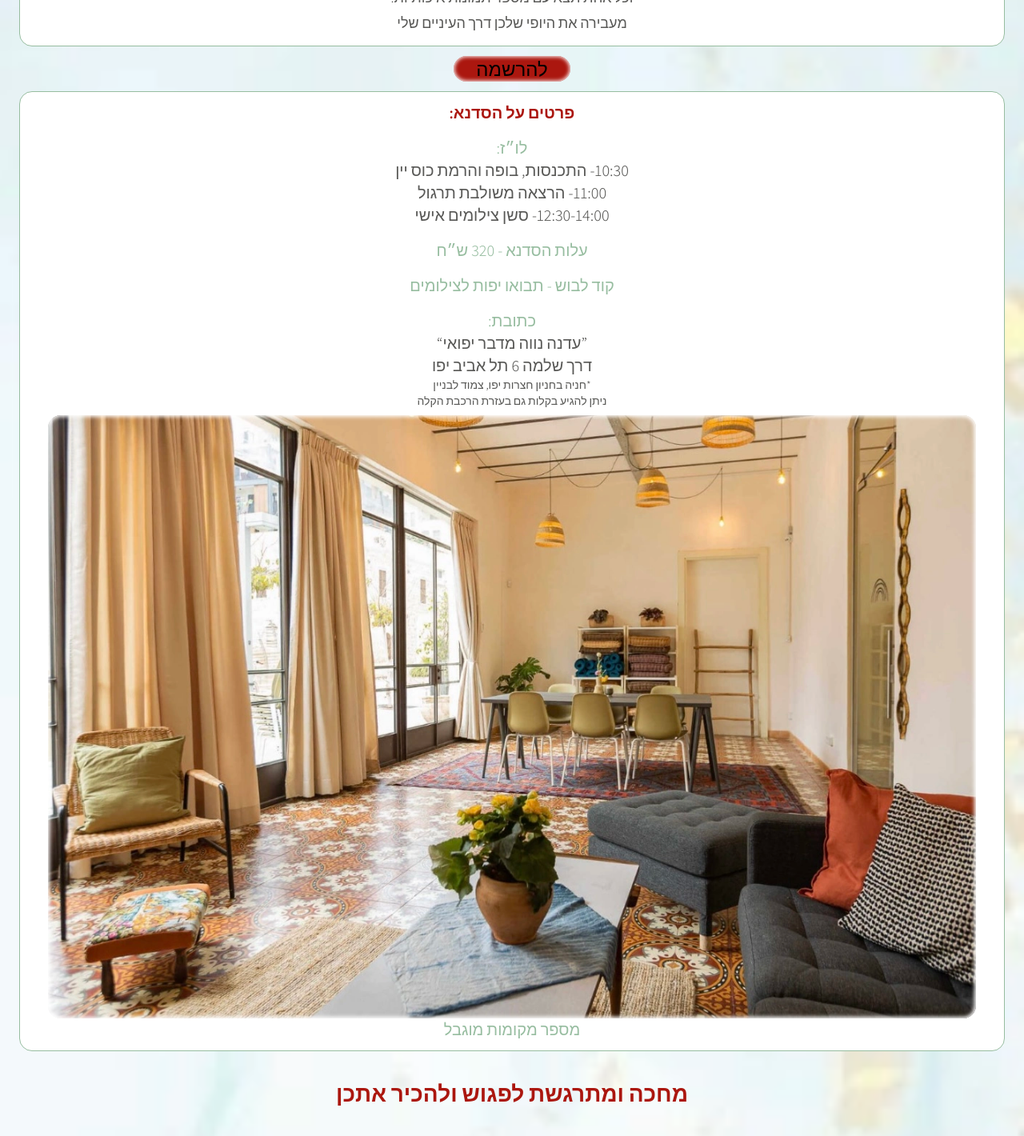
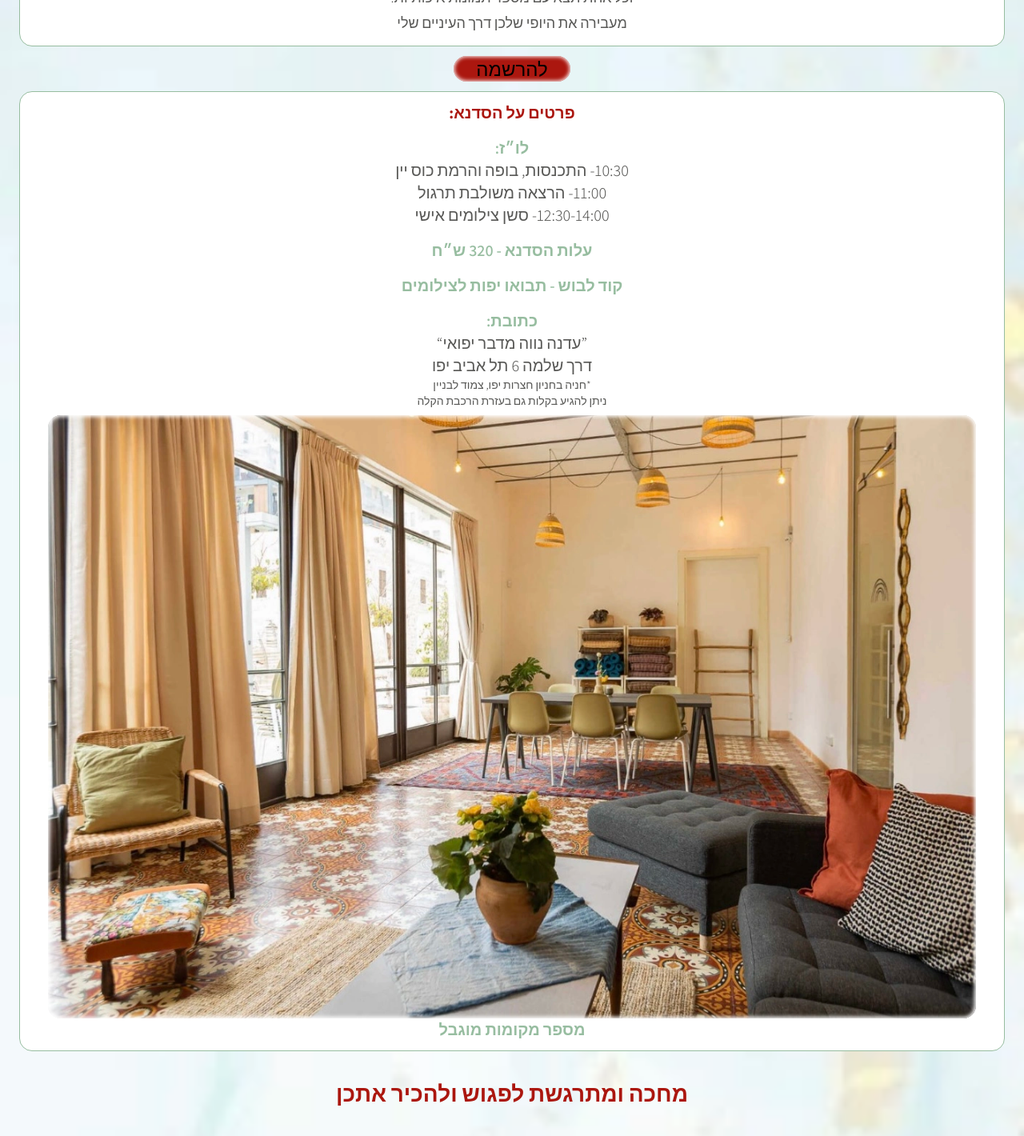
Before and after one commit to EtanHey/bateli-workshop, a Next.js app: page / in a window 1280 px wide. Shown: the part 1940-3360 px from the top of the page at 80% size. Built offline with nearby package versions, Linux system fonts and the light colour scheme.

Commit message:
bolden info section titles

```diff
--- a/components/section-parts/Wrapper.tsx
+++ b/components/section-parts/Wrapper.tsx
@@ -1,7 +1,7 @@
 import React, {ReactNode} from 'react';
 
 const SectionWrapper = ({children}: {children: ReactNode}) => {
-  return <div className='py-3 border-title-green border-[.25px] px-1 w-full rounded-2xl text-xl bg-white'>{children}</div>;
+  return <div className='py-3 border-title-green border-[0.25px] px-1 w-full rounded-2xl text-xl bg-white'>{children}</div>;
 };
 
 export default SectionWrapper;
--- a/components/sections/WorkshopInfoSection.tsx
+++ b/components/sections/WorkshopInfoSection.tsx
@@ -6,21 +6,21 @@ const WorkshopInfoSection = () => {
   return (
     <SectionWrapper>
       <div className='flex gap-4 font-light flex-col'>
-        <h2 className='font-semibold text-red-color'>פרטים על הסדנא:</h2>
+        <h2 className='font-bold text-red-color'>פרטים על הסדנא:</h2>
         <div className='text-text-gray'>
-          <h3 className='text-title-green'>לו״ז:</h3>
+          <h3 className='text-title-green font-semibold'>לו״ז:</h3>
           <p>10:30- התכנסות, בופה והרמת כוס יין</p>
           <p>11:00- הרצאה משולבת תרגול</p>
           <p>12:30-14:00- סשן צילומים אישי</p>
         </div>
         <div>
-          <h3 className='text-title-green'>עלות הסדנא - 320 ש״ח</h3>
+          <h3 className='text-title-green font-semibold'>עלות הסדנא - 320 ש״ח</h3>
         </div>
         <div>
-          <h3 className='text-title-green'>קוד לבוש - תבואו יפות לצילומים</h3>
+          <h3 className='text-title-green font-semibold'>קוד לבוש - תבואו יפות לצילומים</h3>
         </div>
         <div className='text-text-gray flex flex-col'>
-          <h3 className='text-title-green'>כתובת:</h3>
+          <h3 className='text-title-green font-semibold'>כתובת:</h3>
           {/* address */}
           <p>
             ”עדנה נווה מדבר יפואי“
@@ -36,7 +36,7 @@ const WorkshopInfoSection = () => {
               <Image src='/workshop.webp' alt='Footer image' unoptimized fill className='rounded-2xl -z-10 object-cover' />
             </div>
           </div>
-          <p className='text-title-green'>מספר מקומות מוגבל</p>
+          <p className='text-title-green font-semibold'>מספר מקומות מוגבל</p>
         </div>
       </div>
     </SectionWrapper>
```
